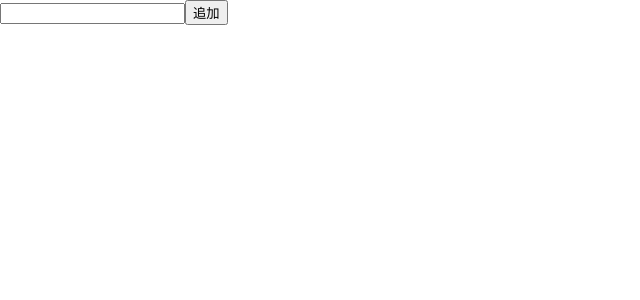
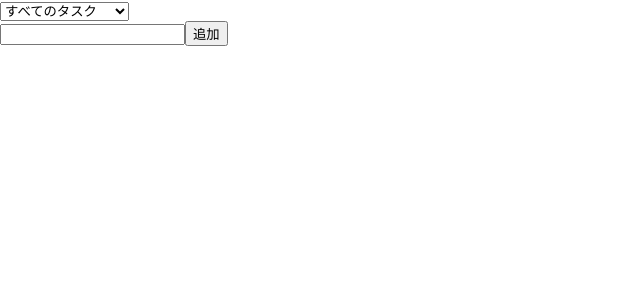
Before and after one commit to Imkn1018/git-react-practice, a React (Create React App) app: page / in a window 1280 px wide. Shown: the top 300 px of the page, without its empty margins (0-640 px from the left). Built offline with nearby package versions, Linux system fonts and the light colour scheme.

Commit message:
feat: fileter task機能の実装

```diff
--- a/src/App.tsx
+++ b/src/App.tsx
@@ -9,9 +9,30 @@
   removed: boolean
 }
 
+type Filter = "all" | "checked" | "unchecked" | "removed"
+
+
+
 function App() {
   const [text, setText] = useState("")
   const [todos, setTodos] = useState<Array<Todo>>([])
+
+  const [filter, setFilter] = useState<Filter>("all")
+
+  const fileterTodos = todos.filter((todo) => {
+    switch(filter) {
+      case "all":
+        return !todo.removed
+      case "checked":
+        return todo.checked && !todo.removed
+      case "unchecked":
+        return !todo.checked && !todo.removed
+      case "removed":
+          return todo.removed;
+      default:
+        return todo
+    }
+  })
 
   const handleOnSubmit = (e: React.FormEvent<HTMLFormElement | HTMLInputElement>) => {
     e.preventDefault();
@@ -58,14 +79,26 @@
     })
     setTodos(newTodos)
   }
+
+
   return (
     <>
+    <select
+        defaultValue="all"
+        onChange={(e) => setFilter(e.target.value as Filter)}>
+        <option value="all">すべてのタスク</option>
+        <option value="checked">完了したタスク</option>
+        <option value="unchecked">未完了のタスク</option>
+        <option value="removed">削除済みのタスク</option>
+    </select>
+
     <form onSubmit={(e) => handleOnSubmit(e)}>
-      <input type="text" value={text}  onChange={(e) => setText(e.target.value)} />
-      <input type="submit" value="追加" onSubmit={(e) => handleOnSubmit(e)} />
+      <input type="text" value={text}  onChange={(e) => setText(e.target.value)} disabled={filter === "checked" || filter === "removed" }/>
+      <input type="submit" value="追加" onSubmit={(e) => handleOnSubmit(e)} disabled={filter === "checked" || filter === "removed"} />
     </form>
+
     <ul>
-        {todos.map((todo) => {
+        {fileterTodos.map((todo) => {
           return (
           <li key={todo.id}>
             <input type="checkbox" disabled={todo.removed} checked={todo.checked} onChange={(e) => handleOnCheck(todo.id, todo.checked)} />
```
